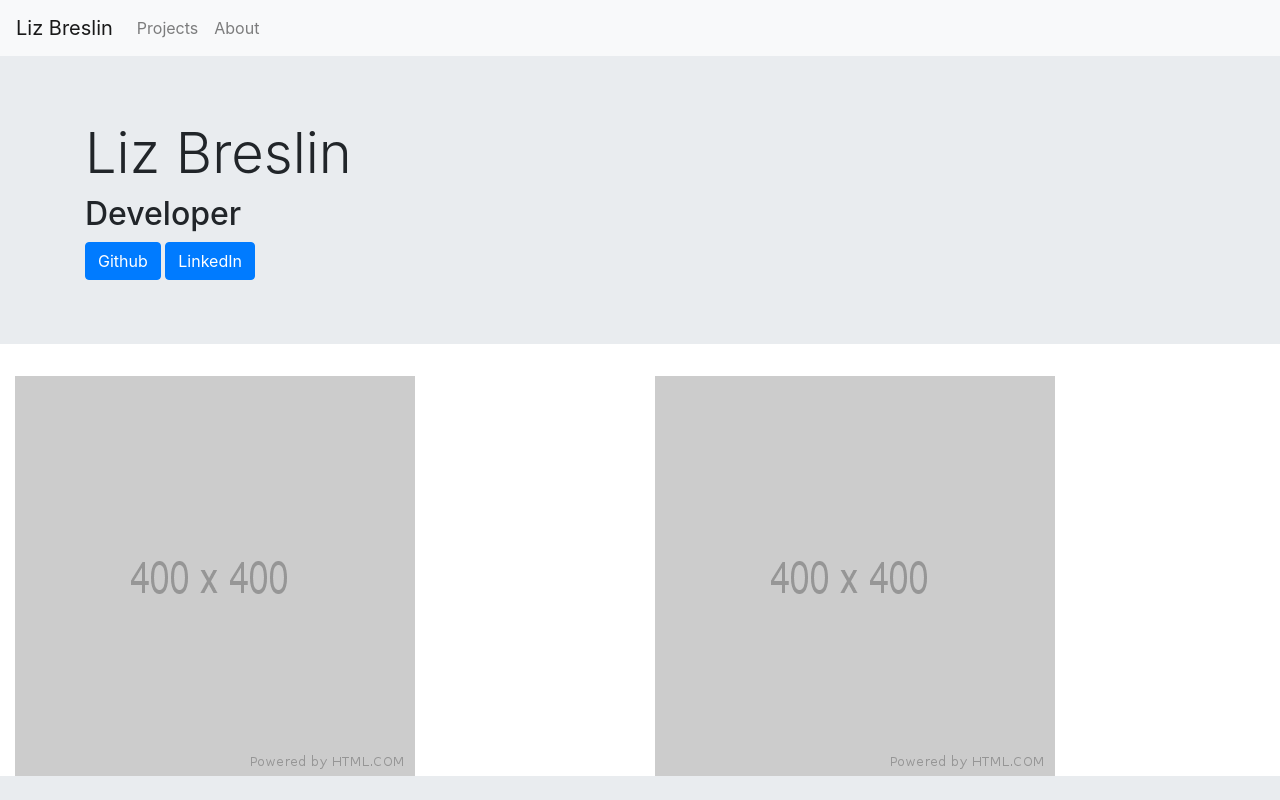
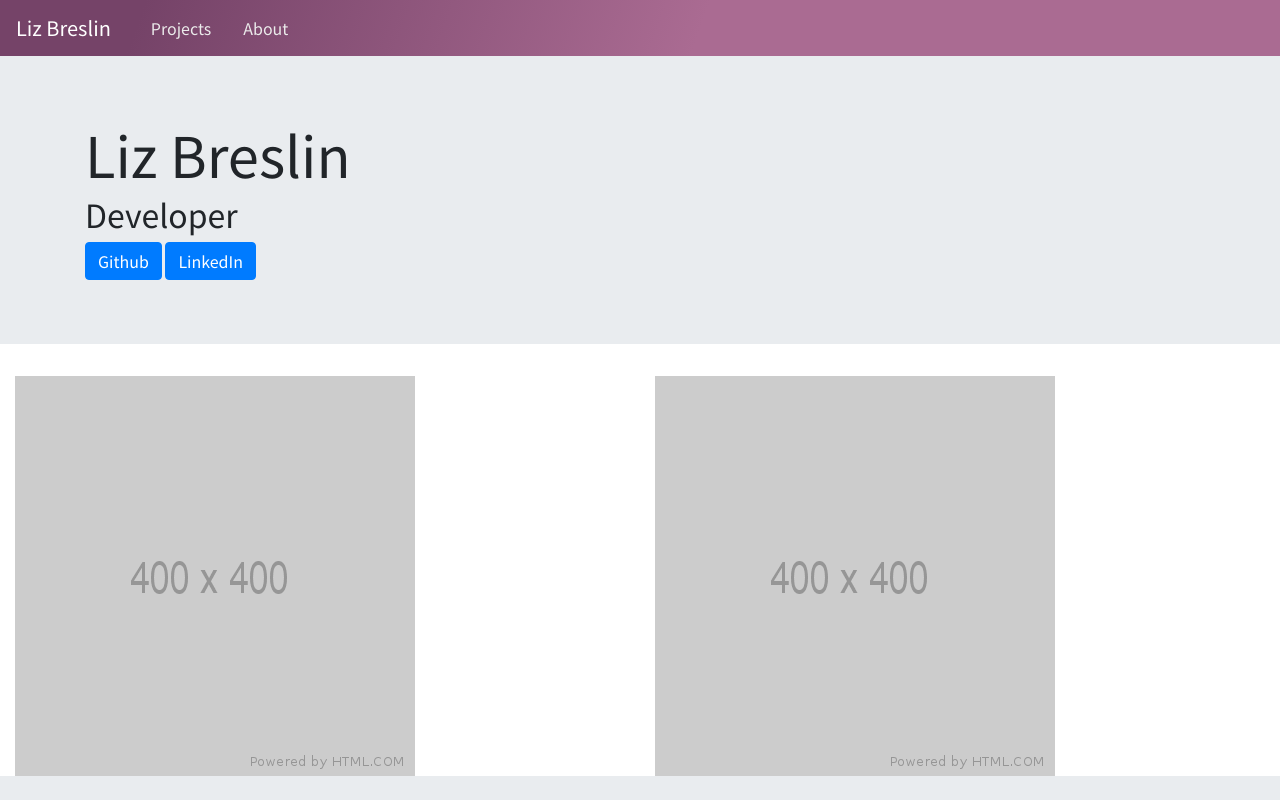
Before and after one commit to lizbreslin/altcademy-portfolio, a plain HTML site: page index.html in a window 1280 px wide. Shown: the top 800 px of the page. Drawn offline with nearby package versions, Linux system fonts and the light colour scheme.

Commit message:
nav bar and menu styled

```diff
--- a/index.html
+++ b/index.html
@@ -11,7 +11,8 @@
     <!-- Fontawesome -->
     <link rel="stylesheet" href="https://use.fontawesome.com/releases/v5.2.0/css/all.css" integrity="sha384-hWVjflwFxL6sNzntih27bfxkr27PmbbK/iSvJ+a4+0owXq79v+lsFkW54bOGbiDQ" crossorigin="anonymous">
 
-    <!-- Favicon -->
+    <!-- GoogleFonts -->
+    <link href="https://fonts.googleapis.com/css?family=Noto+Sans+HK&display=swap" rel="stylesheet">
 
     <!-- Personal stylesheet -->
     <link rel="stylesheet" type="text/css" href="./style.css">
@@ -22,18 +23,18 @@
     <body>
 
       <!-- Nav -->
-      <nav class="navbar navbar-expand-lg navbar-light bg-light">
+      <nav class="navbar navbar-expand-lg navbar-dark">
           <a class="navbar-brand" href="#">Liz Breslin</a>
           <button class="navbar-toggler" type="button" data-toggle="collapse" data-target="#navbarNav" aria-controls="navbarNav" aria-expanded="false" aria-label="Toggle navigation">
-            <span class="navbar-toggler-icon"></span>
+            <span class="navbar-toggler-icon custom-toggler"></span>
           </button>
           <div class="collapse navbar-collapse" id="navbarNav">
             <ul class="navbar-nav">
-              <li class="nav-item">
-                <a class="nav-link" href="#">Projects</a>
+              <li class="nav-item ml-3">
+                <a class="nav-link" href="#projects">Projects</a>
               </li>
-              <li class="nav-item">
-                  <a class="nav-link" href="#">About</a>
+              <li class="nav-item ml-3">
+                  <a class="nav-link" href="#about">About</a>
                 </li>
             </ul>
           </div>
@@ -51,7 +52,7 @@
 
 
       <!-- Project section  -->
-        <div class="container-fluid">
+        <div class="container-fluid" id="projects">
           <div class="row justify-content-around">
             <div class="col-md-6 col-lg-6 col-xs-12">
                 <img src="images/project-placeholder.png">
@@ -64,7 +65,7 @@
 
 
       <!-- About me -->
-      <div class="jumbotron jumbotron-fluid">
+      <div class="jumbotron jumbotron-fluid" id="about">
           <div class="container">
             <h2 class="display-4">Liz Breslin</h2>
             <p>About me will go here</p>
--- a/style.css
+++ b/style.css
@@ -1,3 +1,20 @@
+body {
+  font-family: 'Noto Sans HK', sans-serif;
+}
+
+/* Nav */
+.navbar {
+  background-image: linear-gradient( 109.6deg,  rgba(117,67,104,1) 11.2%, rgba(170,107,146,1) 54.7%, rgba(170,107,146,1) 100.2% );
+}
+
+ .navbar .navbar-nav .nav-item .nav-link {
+  color: #ebebeb;
+}
+
+.navbar .navbar-nav .nav-item .nav-link:hover {
+  color: #dddddd;
+}
+
 /* Project section */
 .aspectRatioBox {
   padding-top: calc(2 / 3 * 100%); /* aspect ratio 3:2 */
```
